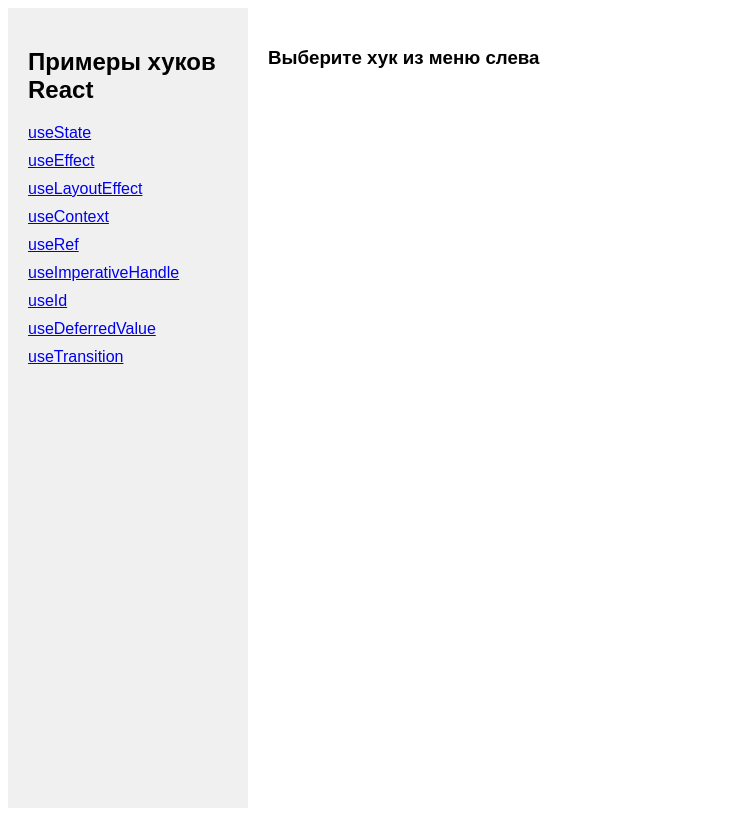
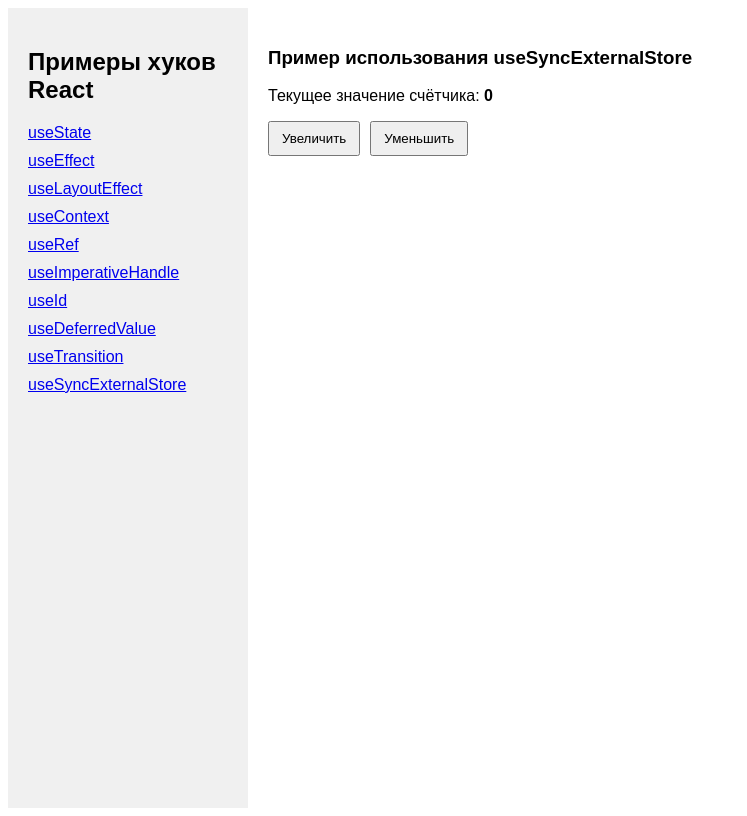
Before and after one commit to React-js-OTUS/hooks-lesson, a React (Vite) app: page /use-sync-external-store in a window 1280 px wide. Shown: the whole page, without its empty margins (0-747 px from the left). Built offline with nearby package versions, Linux system fonts and the light colour scheme.

Commit message:
UseSyncExternalStoreExample

```diff
--- a/src/App.tsx
+++ b/src/App.tsx
@@ -9,6 +9,7 @@ import UseImperativeHandleExample from "./hooks/UseImperativeHandleExample";
 import UseIdExample from "./hooks/UseIdExample";
 import UseDeferredValueExample from "./hooks/UseDeferredValueExample";
 import UseTransitionExample from "./hooks/UseTransitionExample.tsx";
+import UseSyncExternalStoreExample from "./hooks/UseSyncExternalStoreExample.tsx";
 
 const App = () => {
     return (
@@ -44,6 +45,9 @@ const App = () => {
                         <li style={styles.li}>
                             <Link to="/use-transition">useTransition</Link>
                         </li>
+                        <li style={styles.li}>
+                            <Link to="/use-sync-external-store">useSyncExternalStore</Link>
+                        </li>
                     </ul>
                 </nav>
                 <main style={styles.main}>
@@ -63,6 +67,7 @@ const App = () => {
                         <Route path="/use-id" element={<UseIdExample />} />
                         <Route path="/use-deferred-value" element={<UseDeferredValueExample />} />
                         <Route path="/use-transition" element={<UseTransitionExample />} />
+                        <Route path="/use-sync-external-store" element={<UseSyncExternalStoreExample />} />
 
                         <Route path="*" element={<Home />} />
                     </Routes>
--- /dev/null
+++ b/src/hooks/UseSyncExternalStoreExample.tsx
@@ -0,0 +1,30 @@
+import React, { useSyncExternalStore } from 'react';
+import counterStore from '../stores/counterStore';
+
+const UseSyncExternalStoreExample: React.FC = () => {
+    const subscribe = (callback: () => void) => {
+        return counterStore.subscribe(callback);
+    };
+
+    const getSnapshot = () => counterStore.getCount();
+
+    const count = useSyncExternalStore(subscribe, getSnapshot);
+
+    const increment = () => counterStore.increment();
+    const decrement = () => counterStore.decrement();
+
+    return (
+        <div>
+            <h3>Пример использования useSyncExternalStore</h3>
+            <p>Текущее значение счётчика: <strong>{count}</strong></p>
+            <button onClick={increment} style={{ padding: '8px 12px', marginRight: '10px' }}>
+                Увеличить
+            </button>
+            <button onClick={decrement} style={{ padding: '8px 12px' }}>
+                Уменьшить
+            </button>
+        </div>
+    );
+};
+
+export default UseSyncExternalStoreExample;
--- /dev/null
+++ b/src/stores/counterStore.ts
@@ -0,0 +1,35 @@
+type Listener = () => void;
+
+class CounterStore {
+    private count: number = 0;
+    private listeners: Listener[] = [];
+
+    getCount() {
+        return this.count;
+    }
+
+    increment() {
+        this.count += 1;
+        this.notify();
+    }
+
+    decrement() {
+        this.count -= 1;
+        this.notify();
+    }
+
+    subscribe(listener: Listener) {
+        this.listeners.push(listener);
+        return () => {
+            this.listeners = this.listeners.filter(l => l !== listener);
+        };
+    }
+
+    private notify() {
+        this.listeners.forEach(listener => listener());
+    }
+}
+
+const counterStore = new CounterStore();
+
+export default counterStore;
```
